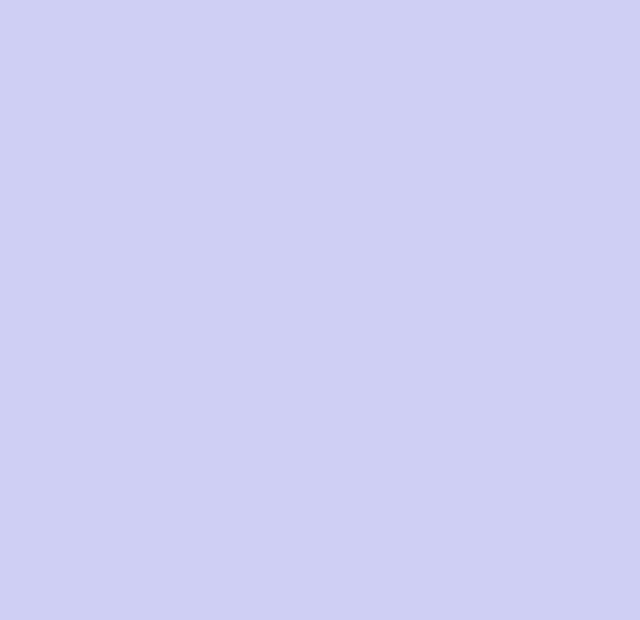
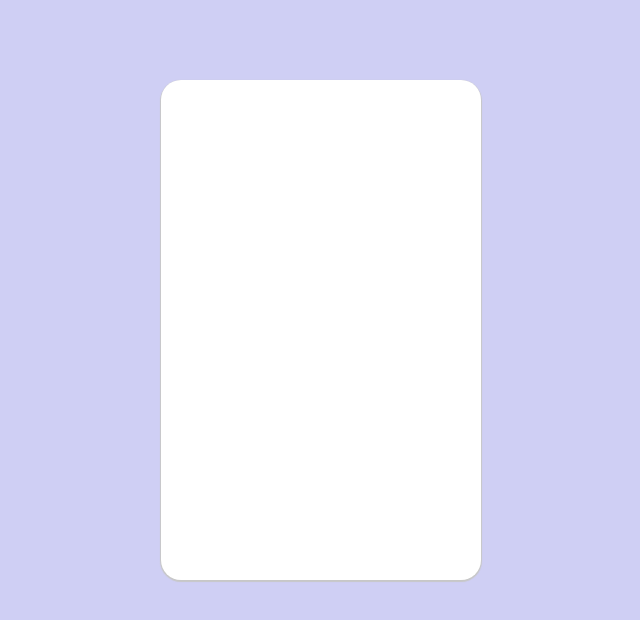
Before and after one commit to DaHoon06/doChat, a Vue app in the folder frontend/: page /chat in a window 1280 px wide. Shown: the top 620 px of the page, without its empty margins (351-991 px from the left). Built offline with nearby package versions, Linux system fonts and the light colour scheme.

Commit message:
#FRONT: 채팅 리스트 컴포넌트 준비

```diff
--- a/frontend/src/router/index.ts
+++ b/frontend/src/router/index.ts
@@ -11,9 +11,13 @@ const routes: Array<RouteConfig> = [
   {
     path:'/doChat',
     name: 'index',
-    component: () => import('@/views/Home.vue')
+    component: () => import('@/views/Home.vue'),
+  },
+  {
+    path:'/chat',
+    name: 'chat',
+    component: () => import('@/views/chat/ChatList.vue'),
   }
-
 ]
 
 const router = new VueRouter({
--- a/frontend/src/store/UserStore/index.ts
+++ b/frontend/src/store/UserStore/index.ts
@@ -1,6 +1,5 @@
 import { Module } from 'vuex';
 import { ins as axios } from '@/utils/axios';
-import store from "@/store";
 
 const UserStore: Module<any, any> = {
   namespaced: true,
--- a/frontend/src/utils/axios.ts
+++ b/frontend/src/utils/axios.ts
@@ -1,5 +1,4 @@
 import axios, { AxiosInstance } from 'axios';
-import store from '@/store';
 
 const baseURL = process.env.NODE_ENV === 'dev' ? '/api' : '/api'
 
--- /dev/null
+++ b/frontend/src/views/chat/ChatList.vue
@@ -0,0 +1,31 @@
+<template>
+  <section id="chat-container">
+
+
+  </section>
+</template>
+
+<script lang="ts">
+import { Vue } from "vue-property-decorator";
+
+export default class ChatList extends Vue {
+
+}
+</script>
+
+<style scoped>
+#chat-container {
+  text-align: center;
+  background: white;
+  border-radius: 20px;
+  box-shadow: 0 1px 1px 1px #c7c7c7;
+  width: 25%;
+  height: 75vh;
+  max-height: 500px;
+  position: absolute;
+  top: 10%;
+  left: 40%;
+}
+
+
+</style>
```
Also changed, not shown: frontend/src/components/ChatComponent.vue (added, +18 -0 lines).
